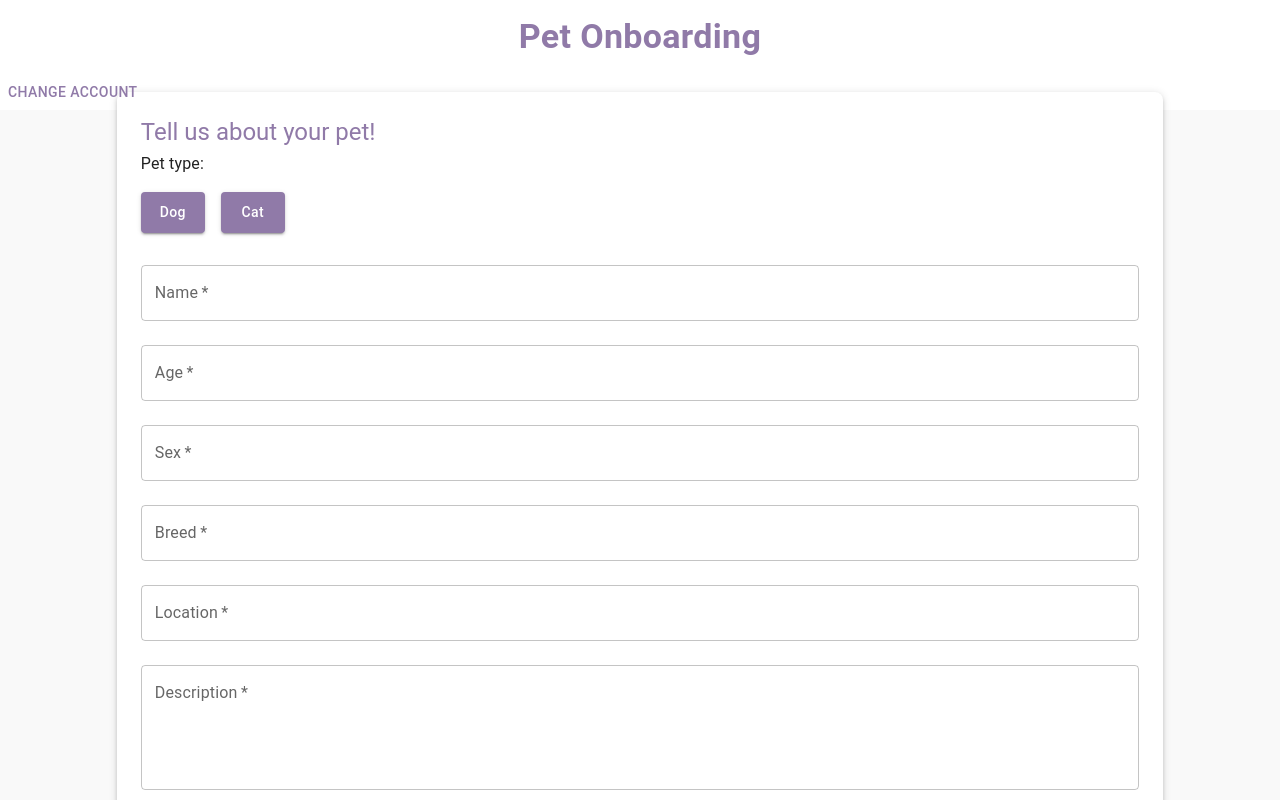
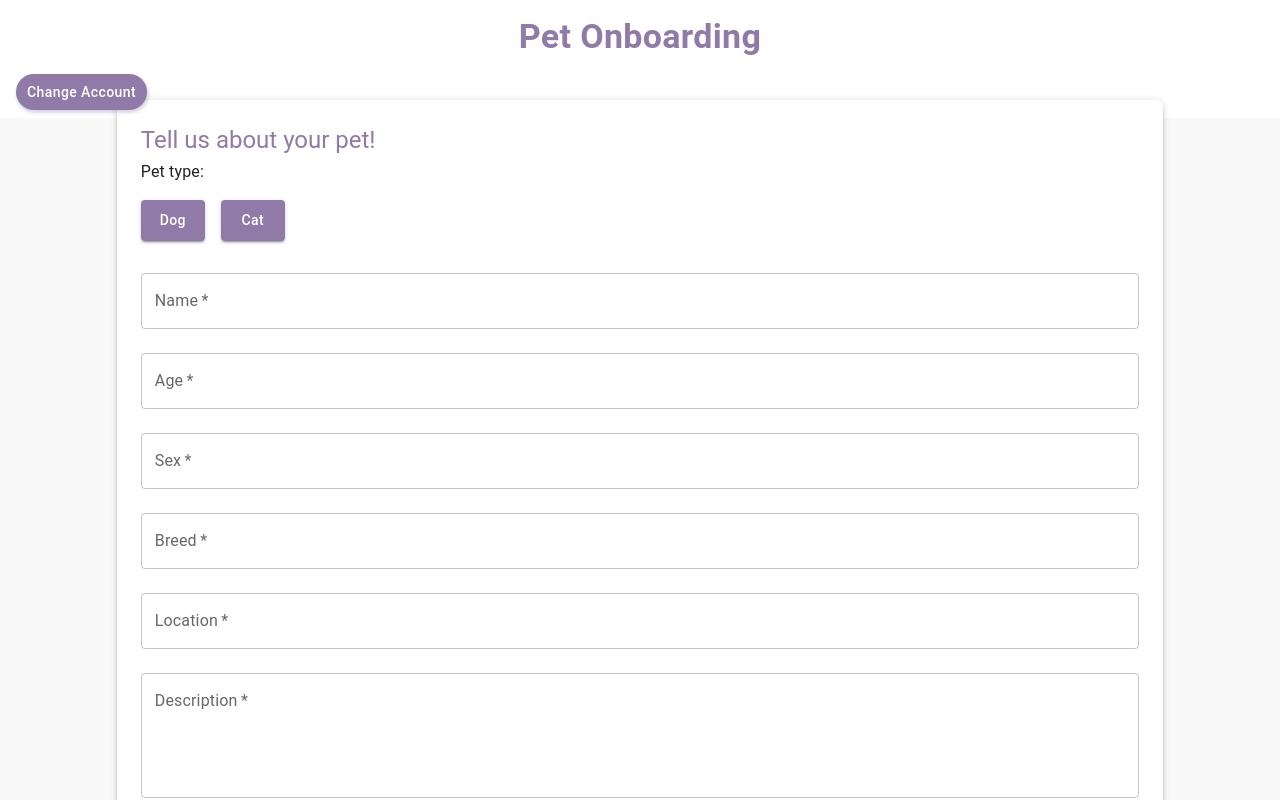
Before and after one commit to 392-f24/Purple-WalkBuddies, a React (Vite) app: page /login in a window 1280 px wide. Shown: the top 800 px of the page. Built offline with nearby package versions, Linux system fonts and the light colour scheme; no server answers; the database is empty; sample sign-in values are in the browser's storage.

Commit message:
login and onboarding

```diff
--- a/src/App.jsx
+++ b/src/App.jsx
@@ -6,6 +6,7 @@ import {
 } from "react-router-dom";
 import { createTheme } from "@mui/material";
 import { ThemeProvider } from "@emotion/react";
+import React, { useState } from 'react';
 
 import BottomNav from './components/BottomNav';
 import SearchPage from './components/SearchPage';
--- a/src/components/LoginPage.jsx
+++ b/src/components/LoginPage.jsx
@@ -41,13 +41,83 @@ const LoginPage = () => {
   };
 
   if (!Guser) return (
-    <Button onClick={() => signInWithGoogle()}>Log in</Button>
+    <Box
+      sx={{
+        display: 'flex',
+        flexDirection: 'column',
+        alignItems: 'center',
+        justifyContent: 'center',
+        height: '100vh',
+        backgroundColor: '#f0f0f5',
+        padding: 5,
+      }}
+    >
+      <Paper
+        elevation={4}
+        sx={{
+          padding: 4,
+          borderRadius: 2,
+          width: '100%',
+          maxWidth: '450px',
+          textAlign: 'center',
+          boxShadow: '2px 4px 6px rgba(144, 122, 168, .3)',
+        }}
+      >
+        <Typography variant="h4" sx={{ color: '#907AA8', fontWeight: 'bold', mb: 2 }}>
+          Welcome to WalkBuddies
+        </Typography>
+
+        <Typography variant="body1" sx={{ mb: 3, color: '#555' }}>
+          Log in to get started and find your personal dog walker.
+        </Typography>
+
+        <Button
+          onClick={() => signInWithGoogle()}
+          variant="contained"
+          sx={{
+            backgroundColor: '#907AA8',
+            color: 'white',
+            padding: '12px 24px',
+            fontSize: '16px',
+            textTransform: 'none',
+            borderRadius: '25px',
+            transition: 'background-color 0.3s ease',
+            '&:hover': {
+              backgroundColor: '#795DA8',
+            },
+          }}
+        >
+          Log in with Google
+        </Button>
+      </Paper>
+    </Box>
   );
 
   return (
     <>
       <PageTitle title="Pet Onboarding" />
-      <Button onClick={() => signInWithGoogle()}>Change account</Button>
+      <Button
+        onClick={() => signInWithGoogle()}
+        variant="outlined"
+        sx={{
+          backgroundColor: '#907AA8',
+          color: 'white',
+          padding: '5px 10px',
+          fontSize: '14px',
+          textTransform: 'none',
+          marginBottom: 1,
+          marginLeft: 2,
+          borderRadius: '20px',
+          boxShadow: '1px 2px 3px 1px rgba(144, 122, 168, .3)',
+          '&:hover': {
+            backgroundColor: 'primary',
+          },
+        }}
+      >
+        Change Account
+      </Button>
+
+
       <Box
         sx={{
           display: 'flex',
```
